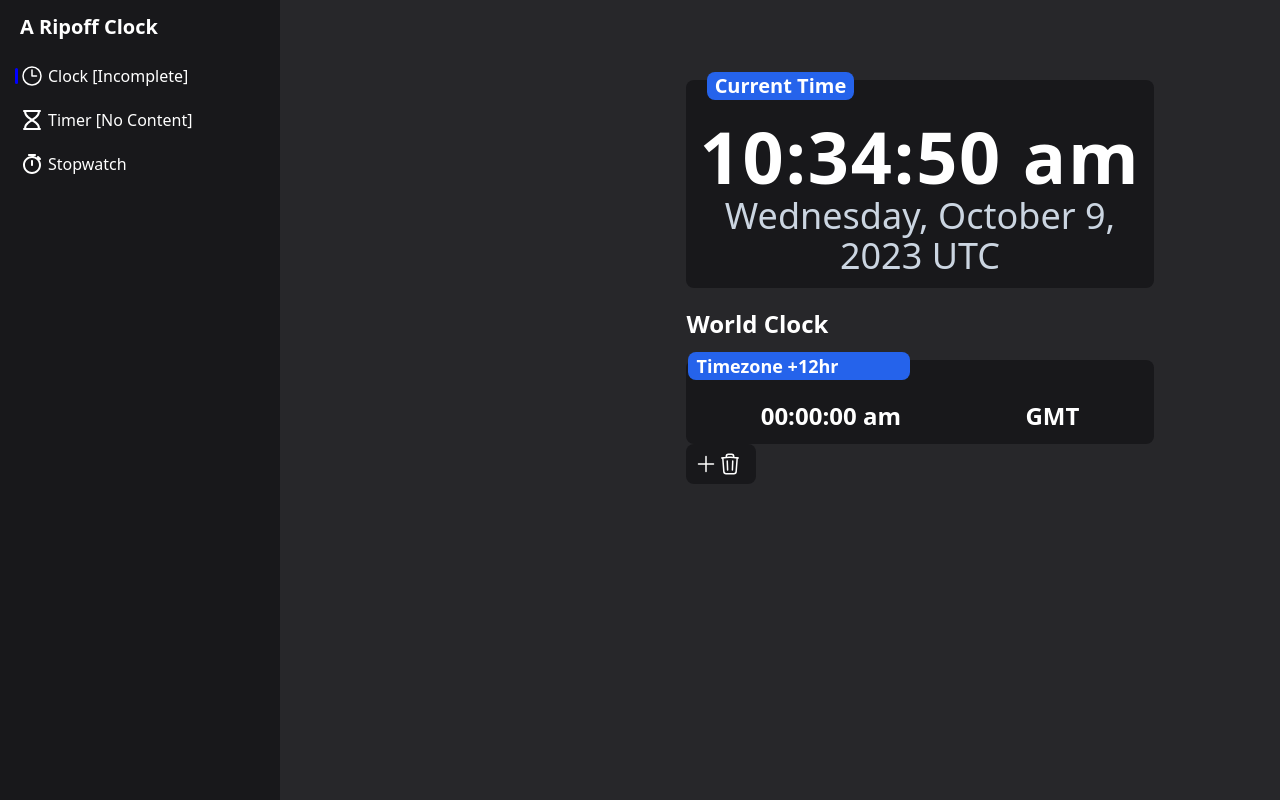
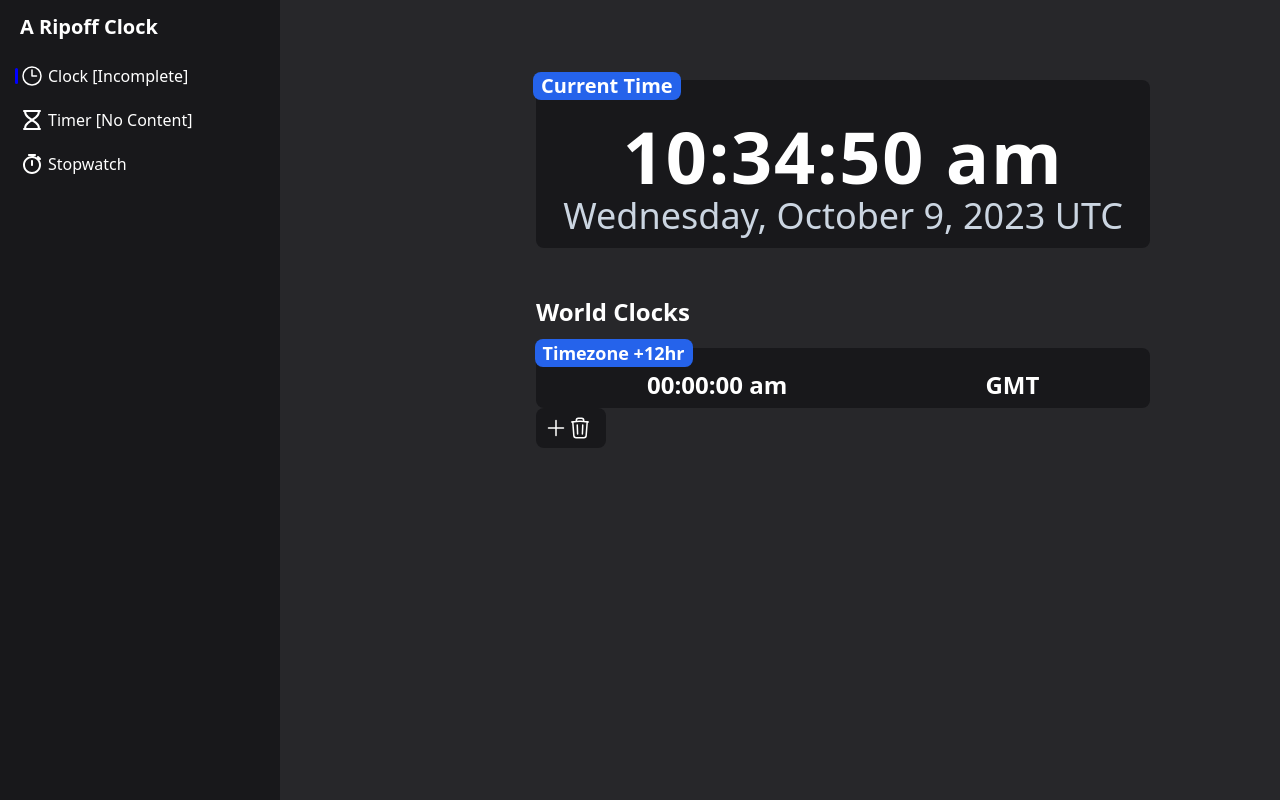
Before and after one commit to SomeoneThatsConfused/A-Ripoff-Clock, a website: page index.html in a window 1280 px wide. Shown: the top 800 px of the page. Drawn offline with Linux system fonts and the light colour scheme.

Commit message:
Fixed alignment issues in the clock module

```diff
--- a/index.html
+++ b/index.html
@@ -6,7 +6,8 @@
   <meta name="viewport" content="width=device-width, initial-scale=1.0">
   <link rel="stylesheet" href="dist/output.css">
   <link rel="stylesheet" href="styles/sidebar.css">
-  <link rel="stylesheet" href="styles/moduleStyles.css" type="text/css" media="all" />
+  <link rel="stylesheet" href="styles/main.css">
+  <link rel="stylesheet" href="styles/moduleStyles.css">
   <title>A Ripoff Clock</title>
 </head>
 
@@ -63,27 +64,27 @@
       </div>
     </button>
   </aside>
-  <main class="w-full flex-1 sm:ml-65px md:ml-280px mt-20">
-    <div class="clock-module flex flex-col justify-items-center">
-      <div class="mx-auto">
-        <div class="clock-container flex flex-col items-center mx-auto bg-zinc-900 rounded-lg p-3" style="width: 80%">
-          <h1 class="text-white font-bold relative whitespace-nowrap text-xl bg-blue-600 px-2 rounded-lg" style="margin-right: 63%; top: -20px">Current Time</h1>
+  <main class="w-full sm:ml-65px md:ml-280px mt-20">
+    <div class="flex flex-col justify-items-center" style="margin-left: 20%; margin-right: 20%;">
+      <div class="clock-module flex flex-col place-content-center justify-items-center">
+        <div class="clock-container flex flex-col items-center bg-zinc-900 rounded-lg p-3 w-4/5">
+          <h1 class="main-time-title  text-white font-bold relative whitespace-nowrap text-xl bg-blue-600 px-2 rounded-lg">Current Time</h1>
           <time class="currentTime text-4xl text-white font-bold tracking-wide md:text-5xl xl:text-7xl"></time>
           <div class="date-container text-slate-300 text-2xl md:text-3xl xl:text-4xl text-center mt-1"></div>
         </div>
-        <div class="mx-auto mt-5">
-          <div class="world-clocks flex mx-auto flex-col text-white font-bold text-2xl" style="width: 80%">
-            <h1 class="relative flex justify-self-start w-full">World Clock</h1>
+        <div class="world-clocks mt-8 flex flex-col text-white font-bold text-2xl w-4/5">
+          <h1 class="relative flex justify-self-start w-full">World Clocks</h1>
           <div class="clock-list w-full">
-              <div class="clock-container mt-5 bg-zinc-900 rounded-lg p-3 ">
-                <h1 class="relative px-2 bg-blue-600 rounded-lg whitespace-nowrap text-lg sm:text-xl " style="top: -20px; left: -10px; margin-right: 50%;">Timezone +12hr</h1>
-                <div class="flex justify-around">
+            <div class="clock-container mt-5 bg-zinc-900 rounded-lg px-3">
+              <h1 class="clock-timezone px-2 bg-blue-600 rounded-lg whitespace-nowrap text-lg sm:text-xl" style="width: min-content;">Timezone +12hr</h1>
+              <div class="clock-info flex justify-around">
                 <div>00:00:00 am</div>
                 <div>GMT</div>
               </div>
             </div>
           </div>
-            <div class="edit-container flex bg-zinc-900 text-white px-2 py-2 rounded-lg justify-between " style="width: 70px; bottom: 10px; right: 10px;">
+        </div>
+        <div class="edit-container fixed flex bg-zinc-900 text-white px-2 py-2 rounded-lg justify-between" style="width: 70px; bottom: 10px; right: 10px;">
           <button class="add-clock">
             <svg xmlns="http://www.w3.org/2000/svg" fill="none" viewBox="0 0 24 24" stroke-width="1.5" stroke="currentColor" class="w-6 h-6">
               <path stroke-linecap="round" stroke-linejoin="round" d="M12 4.5v15m7.5-7.5h-15" />
@@ -97,12 +98,12 @@
         </div>
       </div>
     </div>
-      </div>
+
     </div>
     <div class="timer-module hidden">
       <p class="text-white mx-auto text-center">Under Construction come back later or in a month :)</p>
     </div>
-    <div class="stopwatch-module hidden flex-col">
+    <div class="stopwatch-module hidden flex-col mx-auto">
       <div class="mx-auto">
         <div class="stopwatchDisplay text-white text-white font-bold text-center tracking-wide text-4xl sm:text-5xl md:text-6xl lg:text-8xl xl:text-9xl flex mb-10">
           <div>
--- /dev/null
+++ b/styles/main.css
@@ -0,0 +1,32 @@
+@media (min-width: 640px) {
+  .sm\:ml-65px {
+    margin-left: 65px;
+  }
+}
+
+@media (min-width: 768px) {
+  .md\:ml-280px {
+    margin-left: 280px;
+  }
+}
+
+.world-clocks {
+  margin-top: 2em;
+}
+.clock-timezone {
+  position: relative;
+  top: -.5em;
+  left: -.75em;
+}
+
+.main-time-title {
+  display: flex;
+  place-self: start;
+  position: relative;
+  top: -1em;
+  left: -.75em;
+}
+
+.clock-info {
+  transform: translateY(-0.3em);
+}
--- a/styles/sidebar.css
+++ b/styles/sidebar.css
@@ -68,8 +68,4 @@
   .md\:right-reset {
     right: auto;
   }
-
-  .md\:ml-280px {
-    margin-left: 280px;
-  }
 }
```
Lines whose indentation alone changed are shown as unchanged.
